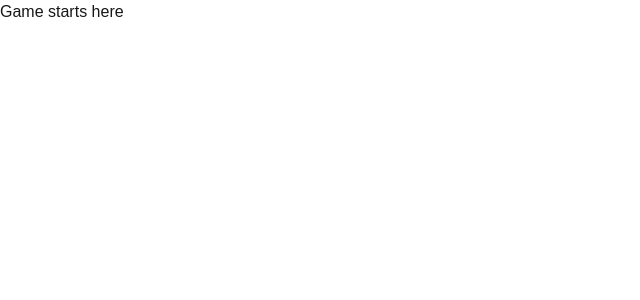
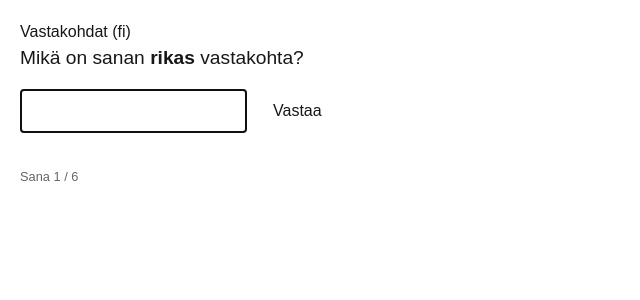
Before and after one commit to emppux5/opposites-peli, a Next.js app in the folder opposites-peli/: page /game in a window 1280 px wide. Shown: the top 300 px of the page, without its empty margins (0-640 px from the left). Built offline with nearby package versions, Linux system fonts and the light colour scheme.

Commit message:
alotin game\page.tsx ja päivitin sanoi

```diff
--- a/opposites-peli/app/game/page.tsx
+++ b/opposites-peli/app/game/page.tsx
@@ -1,3 +1,84 @@
+'use client';
+import { useState } from 'react';
+
+
+const lang = 'fi'; // pitää hakee optioneista kieli
+const words = await import(`../../data/words.${lang}.json`).then(m => m.default);
+
 export default function GamePage() {
-  return <div>Game starts here</div>;
+    const gameData = Object.entries(words) as [string, string][];
+
+    const [currentIndex, setCurrentIndex] = useState(0);
+    const [userInput, setUserInput] = useState('');
+    type Status = '' | 'correct' | 'wrong';
+    const [status, setStatus] = useState<Status>('');
+    const currentPair = gameData[currentIndex];
+    const isFinished = currentIndex >= gameData.length;
+
+    const handleSubmit = (e: React.FormEvent<HTMLFormElement>) => {
+    e.preventDefault();
+    if (!currentPair) return null;
+
+    const [question, answer] = currentPair;
+
+    if (userInput.trim().toLowerCase() === answer.toLowerCase()) {
+      setStatus('correct');
+
+      // Move to next word after a brief delay
+      setTimeout(() => {
+        setCurrentIndex(prev => prev + 1);
+        setUserInput('');
+        setStatus('');
+      }, 800);
+    } else {
+      setStatus('wrong');
+    }
+  };
+
+  if (isFinished) {
+    return (
+      <div style={{ padding: '20px' }}>
+        <h1>Peli loppui!</h1>
+        <button onClick={() => setCurrentIndex(0)}>Pelaa uudelleen</button>
+      </div>
+    );
+  }
+
+  return (
+    <div style={{ padding: '20px', maxWidth: '400px' }}>
+      <h1>Vastakohdat ({lang})</h1>
+
+      <div style={{ marginBottom: '1rem', fontSize: '1.2rem' }}>
+        Mikä on sanan <strong>{currentPair[0]}</strong> vastakohta?
+      </div>
+
+      <form onSubmit={handleSubmit}>
+        <input
+          autoFocus
+          type="text"
+          value={userInput}
+          onChange={(e) => {
+            setUserInput(e.target.value);
+            if (status === 'wrong') setStatus(''); // Reset error color when typing
+          }}
+          style={{
+            padding: '8px',
+            border: `2px solid ${status === 'correct' ? 'green' : status === 'wrong' ? 'red' : '#ccc'}`
+          }}
+        />
+        <button type="submit" style={{ marginLeft: '10px', padding: '8px 16px' }}>
+          Vastaa
+        </button>
+      </form>
+
+      <div style={{ marginTop: '10px', height: '24px' }}>
+        {status === 'correct' && <span style={{ color: 'green' }}>Oikein!</span>}
+        {status === 'wrong' && <span style={{ color: 'red' }}>Väärin, yritäpä uusiksi.</span>}
+      </div>
+
+      <p style={{ color: '#666', fontSize: '0.8rem' }}>
+        Sana {currentIndex + 1} / {gameData.length}
+      </p>
+    </div>
+  );
 }
--- a/opposites-peli/data/words.en.json
+++ b/opposites-peli/data/words.en.json
@@ -0,0 +1,8 @@
+{
+    "rikas" : "köyhä",
+    "typerä": "fiksu",
+    "iso": "pieni",
+    "kuuma": "kylmä",
+    "ylös": "alas",
+    "vasen": "oikea"
+}
--- a/opposites-peli/data/words.fi.json
+++ b/opposites-peli/data/words.fi.json
@@ -1,4 +1,7 @@
 {
+    "rikas" : "köyhä",
+    "typerä": "fiksu",
+    "iso": "pieni",
     "kuuma": "kylmä",
     "ylös": "alas",
     "vasen": "oikea"
```
